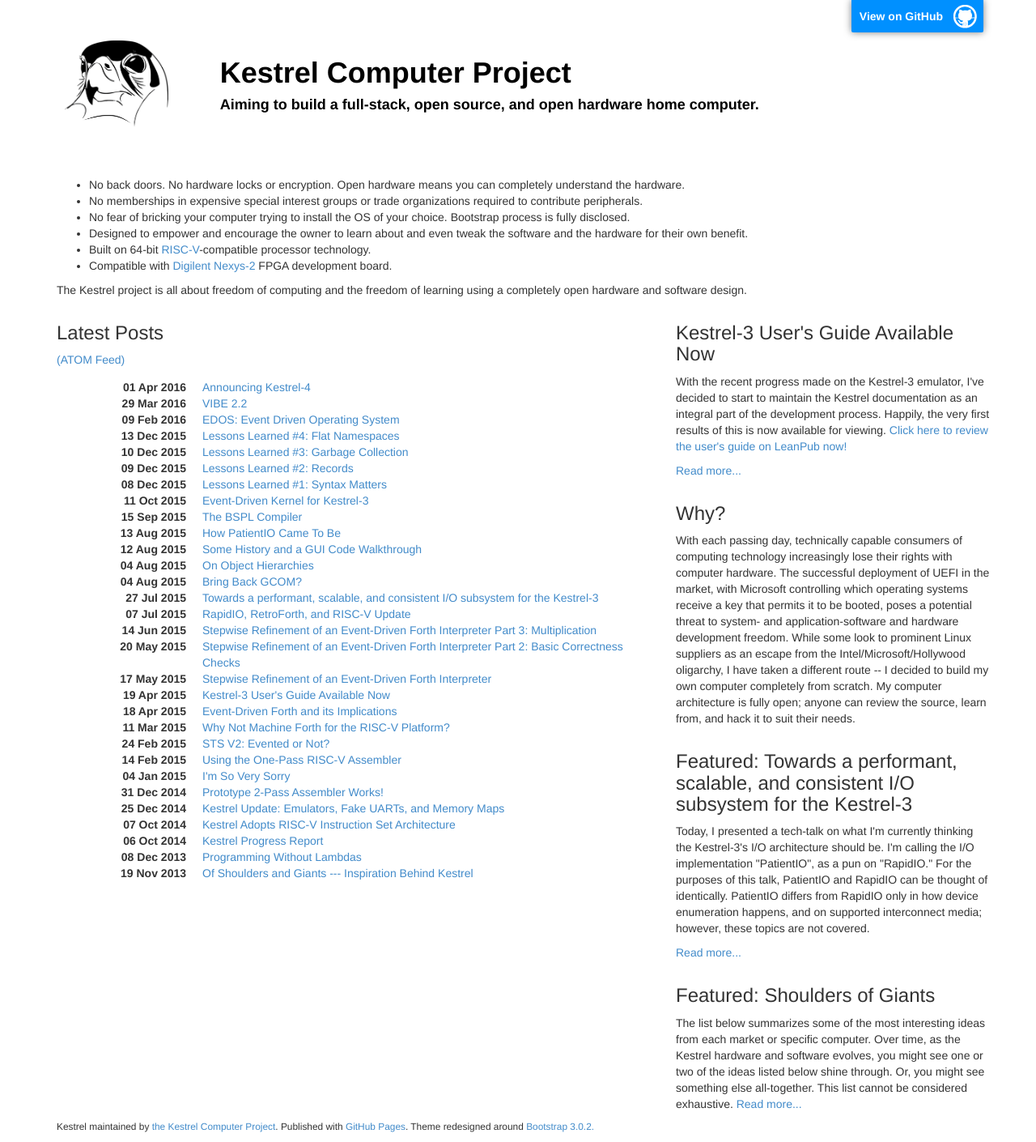
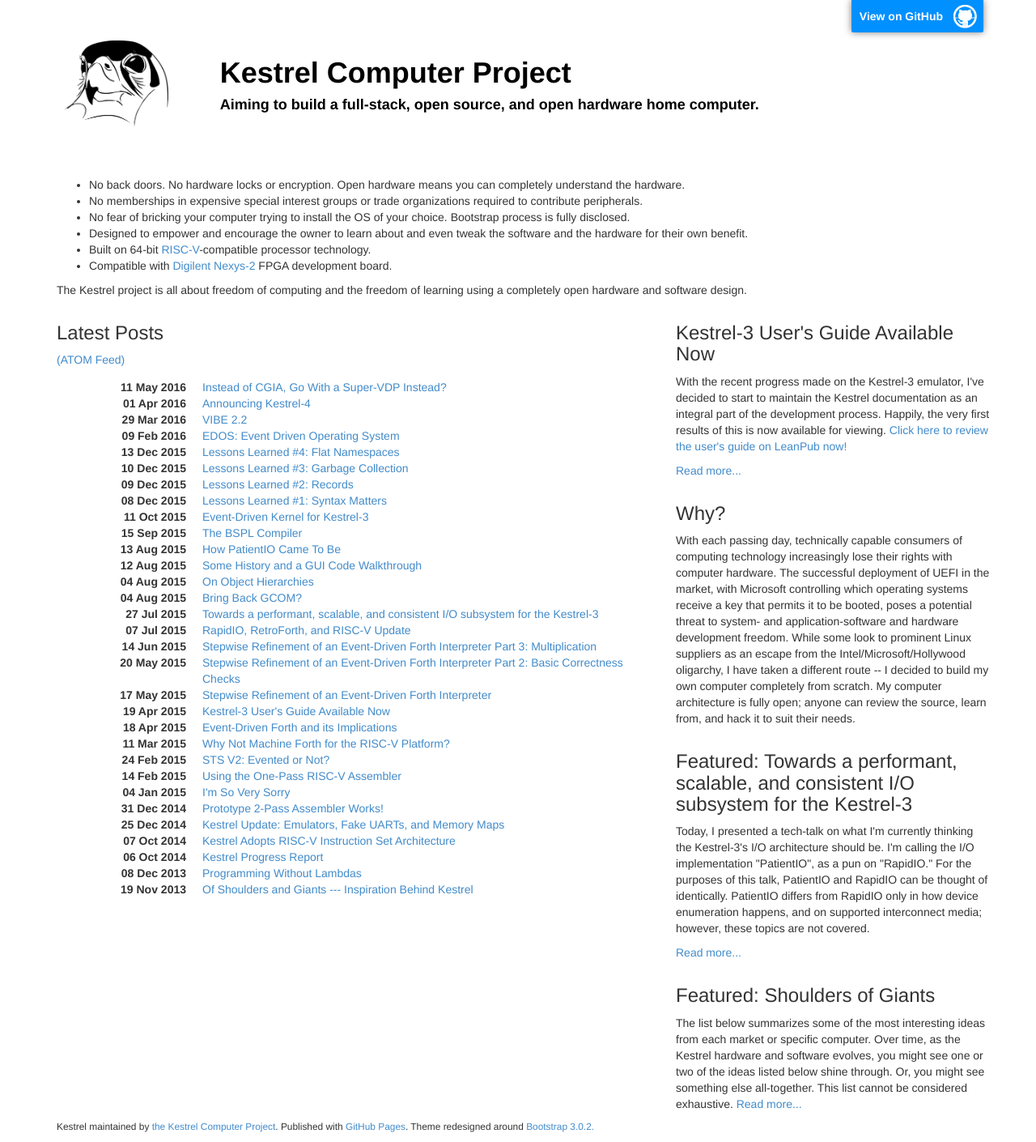
Before and after one commit to KestrelComputer/kestrel, a Jekyll site: the page built from index.html, in a window 1280 px wide. Shown: the whole page at 81% size. Built offline with Jekyll 4.4.1, drawn with Linux system fonts in a browser that asks for light colours; some of the changed lines change nothing that is shown.

Commit message:
CGIA or VDP?

```diff
--- a/_config.yml
+++ b/_config.yml
@@ -1,4 +1,3 @@
 name: Kestrel
-pygments: true
 permalink: /:year/:month/:day/:title
 baseurl: /kestrel
--- /dev/null
+++ b/_posts/2016-05-11-cgia-or-vdp.md
@@ -0,0 +1,63 @@
+---
+layout:	post
+title:	"Instead of CGIA, Go With a Super-VDP Instead?"
+date:	2016-05-11 18:22:00
+---
+
+*(This article first appeared on [my Hackaday.io project page.](https://hackaday.io/project/10035-kestrel-computer-project/log/37873-instead-of-cgia-go-with-a-super-vdp-instead)  I've since made some minor edits, and reposted it here.)*
+
+# Instead of CGIA, go with a super-VDP instead?
+
+After stumbling upon a [fairly sizable collection of design notes and interviews](http://spatula-city.org/~im14u2c/vdp-99xx/) from the inventor of the Texas Instruments TMS9918A VDP (video display processor), I began to entertain the possibility that maybe the Kestrel-3 should use a VDP-like video core to replace the MGIA instead of my original CGIA (Configurable Graphics Interface Adapter) idea.
+
+## Recap: CGIA
+
+I've not disclosed details about the CGIA much anywhere because I never had a need to, but this is what I've been thinking. Take the MGIA logic as-is, and expose some of its guts to the programmer. In particular, retain the ping-pong scanline buffer, where a (now programmable) DMA engine fetches data into the ping buffer, while the CGIA refreshes the screen from the pong buffer.  Every HSYNC, the CGIA simply swaps the roles of the ping and pong buffers.
+
+The fetch logic would not make any attempt to interpret the meaning of the bits it stuffs into the ping buffer at all.  Meanwhile, the contents of the pong buffer would be clocked out at a configurable rate (thus achieving a configurable horizontal resolution), with the bits routed to a palette register bank in a configurable manner. In this way, the programmer would have complete control over video bandwidth/CPU bandwidth tradeoffs.
+
+## Recap: VDP and its Progeny
+
+The TMS9918A exposes only a minimal amount of configuration to its user; coming out of reset, it is basically configured in a 32x24 character display (what they call "pattern graphics"). The configuration it does offer is, for example, whether or not you're using 4K or 16K dynamic RAMs, whether or not background video is genlocked, and where the various display tables will appear in video RAM. The number of colors supported and the monitor synchronization timing are all hard-wired to support NTSC television, not unlike the Kestrel-3's MGIA being hardwired to support IBM VGA. A completely separate chip had to be made a few years later to address the PAL market.
+
+Later generations of the VDP, such as the V9938, V9958, and V9990, all added higher bandwidth paths to memory when they became available, support for higher color depths, planar as well as patterned graphics, etc.; but, they otherwise retained their hardwired video timing parameters. An [open source clone](http://codehackcreate.com/archives/30) of the TMS9918A that borrows some V9938 features, and which drives a VGA display, is also available online.
+
+Finally, [there is the Gameduino 1.0](http://excamera.com/sphinx/gameduino/) device, which is perhaps the first VDP-like video interface to actually drive SVGA monitors (800x600 72Hz, to be precise). It's feature list is most impressive; however, it is limited in its resolution (400x300 visible pixels out of 512x512 addressible pixels) and available on-screen colors (globally on the screen, you can show lots of colors; but your palette selections for local details are limited and highly optimized for tile-based graphics, such as you'd find on NES-like gaming consoles). It fills its niche quite well, but I don't think it's appropriate for the Kestrel-3.
+
+## My Thoughts
+
+I think, if I were to go the VDP clone route, and it is indeed appealing for a number of reasons, I do not currently see a reason why I couldn't add the programmable video timing parameters I'd like to see. Moreover, I can have it bootstrap into a planar graphics video mode that is backward compatible with the MGIA, thus allowing existing system software to work with it. No need to recompile any existing graphics drivers except where color, sprites, or different resolutions are needed.
+
+Benefits of my original CGIA concept:
+
+- Programmable resolutions and HSYNC/VSYNC polarities to drive SVGA monitors.
+- Exposes DMA timing to the programmer to let programmer decide tradeoff between color depth and CPU performance when accessing video memory.
+- Single, flat plane of bitmapped graphics.
+- Dot shifter (which interprets the data fetched from above flat plane of graphics) would be configurable to use 1-, 2-, 4-, 8-, or 16-bits per pixel, thus affecting the number of colors visible on the screen at once.
+- Significantly simpler implementation.
+- Effortless vertical smooth scrolling by simply controlling the DMA pointer at the start of every frame.
+- Extremely modular design; classic producer/consumer problem in computer science. Higher cohesion, lower coupling (at least at the Verilog level).
+
+Detriments of my original CGIA concept:
+
+- No sprites. They'd need to be emulated in software. For high color-depth screens, this would be a performance bottle-neck.
+- No pattern graphics modes. AKA, no character display modes. This means you cannot poke a single byte into video memory and expect a complete character to be displayed. You have to write console drivers which places a glyph onto the display. (This is already done in Kestrel-3's firmware now, but it costs runtime performance.)
+- No horizontal smooth scrolling. You have to emulate this entirely in software. CGIA is not optimized for game-play, but rather for productivity instead.
+
+Benefits of adopting a VDP-like architecture:
+
+- I can add programmable HSYNC, VSYNC timing and polarity control easily enough.
+- I can, albeit with somewhat less flexibility, still expose CPU/video bandwidth tradeoffs to the programmer.
+- Support for planar or chunky graphics can be added easily enough. V9958 proved that. This implies effortless vertical smooth scrolling as well.
+- Support for pattern graphics/character modes.
+- Sprites. Potentially lots of them. On a 640x480 VGA display, and if my math is right, I can probably pull off between 16 and 20 (monochrome) sprites on a single scan-line at any given time. With a 1024 pixel wide, monochrome display, probably closer to 40. This won't win many awards from arcade game aficionados, but it is more the adequate for supporting WIMPy user interfaces that supports effortless drag-n-drop of icons.
+
+Detriments of adopting a VDP-like architecture:
+
+- Significant complexity compared to my original CGIA concept.
+- Internal design will require greater number of internal dependencies.
+- Still no obvious way to support horizontal smooth scrolling.
+
+I can't think of any further disadvantages. I should point out that the horizontal smooth scrolling problem is caused by the same problems in both VDP and CGIA designs. They would be solved in the same way for both as well. While I list lack of horizontal smooth scrolling as a detriment for both, any solution I come up with for solving that issue would equally apply to both VDP and CGIA.
+
+So I'm curious about your thoughts; should I try to go with a VDP architecture? Would this make the Kestrel-3 more appealing for others to use or program for? Should I stick with a simpler graphics architecture and rely on improving CPU performance to make up for sluggish frame rates in the future?
```
